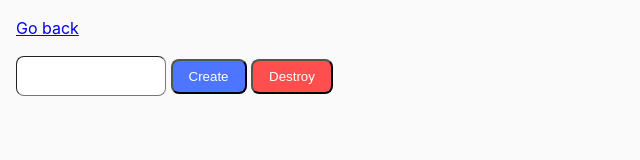
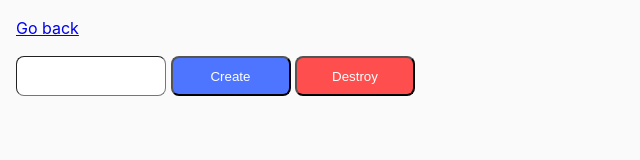
Before and after one commit to ttaratula/goit-js-hw-07, a plain HTML site: page task-6.html in a window 1280 px wide. Shown: the whole page, without its empty margins (0-640 px from the left). Drawn offline with Linux system fonts and the light colour scheme.

Commit message:
finished-hw

```diff
--- a/css/common.css
+++ b/css/common.css
@@ -165,8 +165,8 @@ body {
 }
 
 #controls button {
-  width: 120;
-  height: 40;
+  width: 120px;
+  height: 40px;
   border-radius: 8px;
   padding: 8px 16px;
   gap: 10px;
--- a/js/task-6.js
+++ b/js/task-6.js
@@ -42,7 +42,7 @@ function createBoxes(amount) {
   const boxes = [];
 
   for (let i = 0; i < amount; i++) {
-      const boxSize = 30 + i * 10; // Розміри квадратів
+      const boxSize = 30 + i * 10;
       const box = document.createElement('div');
       box.style.width = `${boxSize}px`;
       box.style.height = `${boxSize}px`;
```
